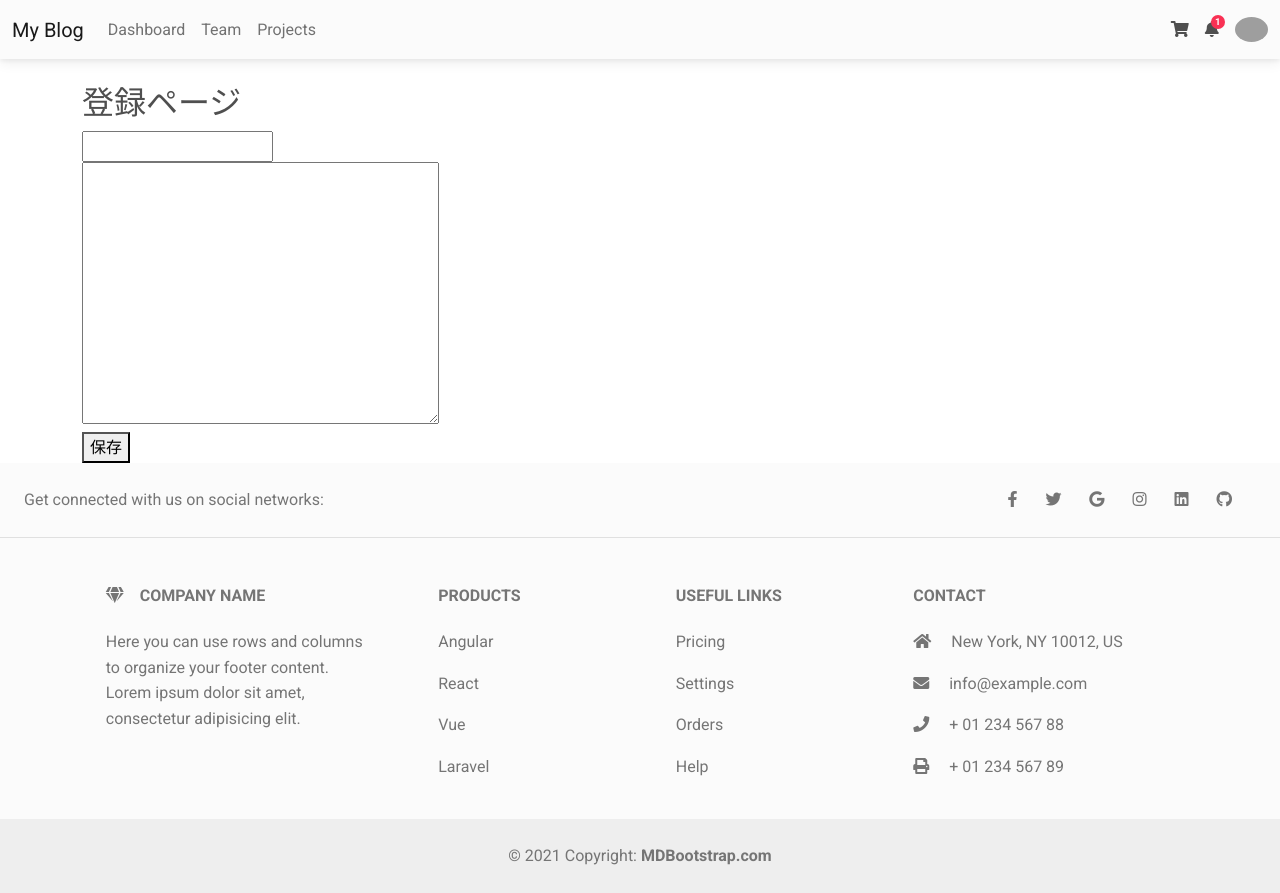
After one commit to suzuki-yud/Django-Tutorial, a Django app: page /post_create in a window 1280 px wide. The commit adds this page. Run offline with Django 3.2, Linux system fonts and the light colour scheme; grey boxes are pictures that could not be loaded.

Commit message:
Added function to create new post

```diff
--- /dev/null
+++ b/myapp/forms.py
@@ -0,0 +1,8 @@
+from django import forms
+from .models import Post
+
+
+class PostForm(forms.ModelForm):
+    class Meta:
+        model = Post
+        fields = ('title', 'content')
--- a/myapp/templates/myapp/base.html
+++ b/myapp/templates/myapp/base.html
@@ -30,7 +30,7 @@
             <!-- Collapsible wrapper -->
             <div class="collapse navbar-collapse" id="navbarSupportedContent">
                 <!-- Navbar brand -->
-                <a class="navbar-brand mt-2 mt-lg-0" href="#">My Blog</a>
+                <a class="navbar-brand mt-2 mt-lg-0" href="{% url 'myapp:index' %}">My Blog</a>
                 <!-- Left links -->
                 <ul class="navbar-nav me-auto mb-2 mb-lg-0">
                     <li class="nav-item">
--- /dev/null
+++ b/myapp/templates/myapp/post_form.html
@@ -0,0 +1,17 @@
+{% extends 'myapp/base.html' %}
+
+{% block content %}
+<br>
+<h2>登録ページ</h2>
+
+<form action="" method="post">
+    {% csrf_token %}
+    {{ form.title }}
+    <br>
+    {{ form.content }}
+    <br>
+    <button type="submit">保存</button>
+
+</form>
+
+{% endblock %}
--- a/myapp/urls.py
+++ b/myapp/urls.py
@@ -5,4 +5,5 @@ app_name = 'myapp'
 
 urlpatterns = [
     path('', views.Index.as_view(), name='index'),
+    path('post_create', views.PostCreate.as_view(), name='post_create'),
 ]
--- a/myapp/views.py
+++ b/myapp/views.py
@@ -1,7 +1,10 @@
+from audioop import reverse
 from django.shortcuts import render
 from django.http import HttpResponse
-from django.views.generic import TemplateView
+from django.views.generic import TemplateView, CreateView
+from django.urls import reverse_lazy
 from .models import Post
+from .forms import PostForm
 
 
 class Index(TemplateView):
@@ -14,3 +17,8 @@ class Index(TemplateView):
             'post_list': post_list,
         }
         return context
+
+class PostCreate(CreateView):
+    model = Post
+    form_class = PostForm
+    success_url = reverse_lazy('myapp:index')
```
Also changed, not shown: db.sqlite3.
